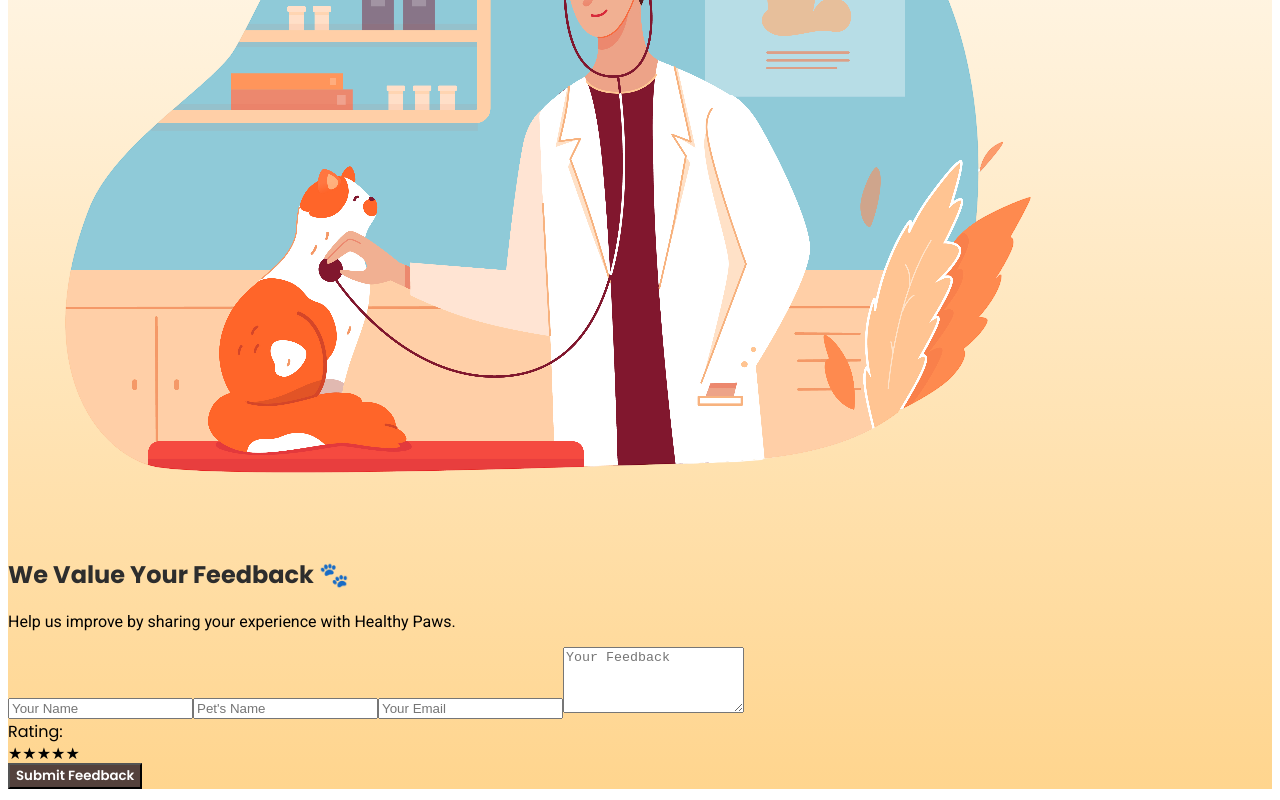
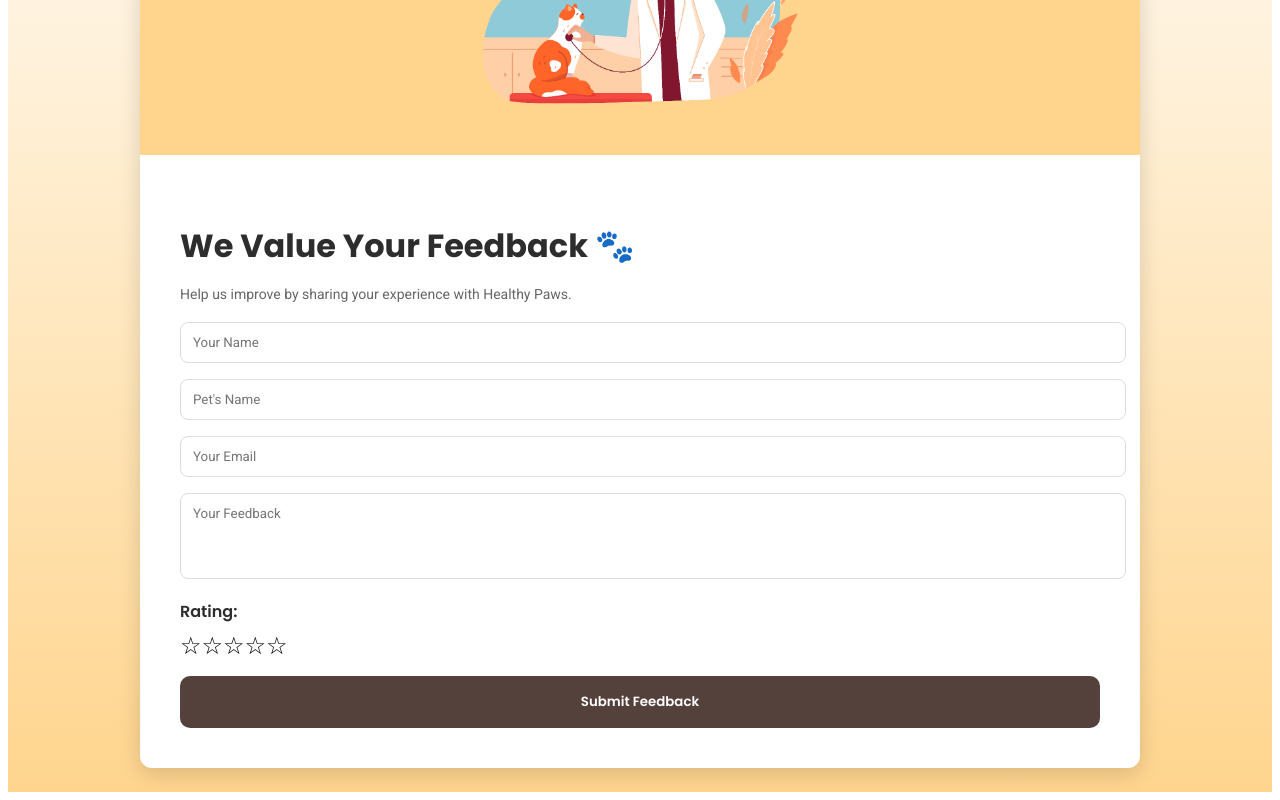
Before and after one commit to sandaliz/healthy-paws-petcare, a React (Create React App) app in the folder frontend/: page /feedback in a window 1280 px wide. Shown: the part 306-1106 px from the top of the page. Built offline with nearby package versions, Linux system fonts and the light colour scheme; what chartjs-plugin-datalabels would draw is missing.

Commit message:
remove emoji

```diff
--- a/frontend/src/Components/StarRating.js
+++ b/frontend/src/Components/StarRating.js
@@ -1,17 +1,17 @@
+// src/Components/StarRating.js
 import React from "react";
 
-const StarRating = ({ rating, setRating, readOnly = false }) => {
+const StarRating = ({ rating, setRating, disabled }) => {
   return (
-    <div className="flex space-x-1">
+    <div className="star-rating">
       {[1, 2, 3, 4, 5].map((star) => (
         <span
           key={star}
-          onClick={!readOnly ? () => setRating(star) : undefined}
-          className={`cursor-pointer text-3xl transition-colors ${
-            star <= rating ? "text-yellow-500" : "text-gray-300"
-          }`}
+          className={`star ${star <= rating ? "filled" : ""} ${disabled ? "disabled" : ""}`}
+          onClick={() => !disabled && setRating(star)}
+          style={{ cursor: disabled ? "not-allowed" : "pointer", fontSize: "24px" }}
         >
-          ★
+          {star <= rating ? "★" : "☆"}
         </span>
       ))}
     </div>
--- /dev/null
+++ b/frontend/src/pages/Feed_Backs/FeedbackForm.css
@@ -0,0 +1,147 @@
+/* ================================
+   FEEDBACK FORM PAGE
+================================= */
+.feedback-page {
+  min-height: 100vh;
+  display: flex;
+  flex-direction: column;
+  background: linear-gradient(180deg, #ffffff 0%, #ffd58e 100%);
+  font-family: "Roboto", sans-serif;
+}
+
+/* ================================
+   CONTAINER
+================================= */
+.feedback-container {
+  flex: 1;
+  display: flex;
+  align-items: center;
+  justify-content: center;
+  padding: 1.5rem;
+  margin-top: 5rem;
+}
+
+.feedback-card {
+  background: #ffffff;
+  border-radius: 12px;
+  display: flex;
+  flex-direction: column;
+  max-width: 1000px;
+  width: 100%;
+  box-shadow: 0 6px 22px rgba(0, 0, 0, 0.15);
+  overflow: hidden;
+}
+
+.feedback-card-left {
+  flex: 1;
+  background: #ffd58e;
+  display: flex;
+  align-items: center;
+  justify-content: center;
+  padding: 2rem;
+}
+
+.feedback-card-left img {
+  max-width: 22rem;
+  height: auto;
+  object-fit: contain;
+}
+
+.feedback-card-right {
+  flex: 1;
+  padding: 2.5rem;
+}
+
+/* ================================
+   TITLE & DESC
+================================= */
+.feedback-title {
+  font-size: 2rem;
+  font-weight: 700;
+  margin-bottom: 1rem;
+  font-family: "Poppins", sans-serif;
+  color: #2d2d2d;
+}
+
+.feedback-subtitle {
+  margin-bottom: 1.5rem;
+  color: #666666;
+  font-size: 1rem;
+}
+
+/* ================================
+   FORM FIELDS
+================================= */
+.feedback-form input,
+.feedback-form textarea {
+  width: 100%;
+  border: 1px solid #ddd;
+  padding: 0.75rem;
+  margin-bottom: 1rem;
+  border-radius: 8px;
+  font-family: "Roboto", sans-serif;
+  transition: border-color 0.2s, box-shadow 0.2s;
+}
+
+.feedback-form input:focus,
+.feedback-form textarea:focus {
+  outline: none;
+  border-color: #ffd58e;
+  box-shadow: 0 0 0 3px rgba(255, 213, 142, 0.4);
+}
+
+.feedback-form textarea {
+  resize: none;
+}
+
+/* ================================
+   RATING
+================================= */
+.feedback-rating-label {
+  font-weight: 600;
+  font-family: "Poppins", sans-serif;
+  margin-bottom: 0.5rem;
+  display: block;
+  color: #2d2d2d;
+}
+
+/* ================================
+   SUBMIT BUTTON
+================================= */
+.feedback-btn {
+  width: 100%;
+  padding: 1rem;
+  margin-top: 1rem;
+  border-radius: 10px;
+  background-color: #54413c;
+  color: #ffffff;
+  font-weight: 600;
+  font-family: "Poppins", sans-serif;
+  text-align: center;
+  transition: all 0.3s;
+  cursor: pointer;
+  border: none;
+}
+
+.feedback-btn:disabled {
+  opacity: 0.6;
+  cursor: not-allowed;
+}
+
+.feedback-btn:hover:not(:disabled) {
+  background-color: #ffd58e;
+  color: #54413c;
+}
+
+/* ================================
+   RESPONSIVE
+================================= */
+@media (max-width: 768px) {
+  .feedback-card {
+    flex-direction: column;
+  }
+
+  .feedback-card-left {
+    padding: 1rem;
+  }
+}
--- a/frontend/src/pages/Feed_Backs/FeedbackForm.js
+++ b/frontend/src/pages/Feed_Backs/FeedbackForm.js
@@ -1,4 +1,4 @@
-// src/pages/FeedbackForm.js (improved error handling)
+// src/pages/FeedbackForm.js
 import React, { useState } from "react";
 import { useNavigate } from "react-router-dom";
 import axios from "axios";
@@ -7,6 +7,7 @@ import "react-toastify/dist/ReactToastify.css";
 import StarRating from "../../Components/StarRating";
 import assets from "../../assets/assets";
 import DashboardNavbar from "../../Components/Navbar";
+import "./FeedbackForm.css"; // ✅ Import custom CSS
 
 const FeedbackForm = () => {
   const navigate = useNavigate();
@@ -34,10 +35,9 @@ const FeedbackForm = () => {
     setIsSubmitting(true);
 
     try {
-      // ✅ Ensure rating is number before sending
       const payload = {
         ...formData,
-        rating: Number(formData.rating)
+        rating: Number(formData.rating),
       };
 
       const res = await axios.post("http://localhost:5000/api/feedback", payload);
@@ -68,40 +68,29 @@ const FeedbackForm = () => {
   };
 
   return (
-    <div
-      className="min-h-screen flex flex-col"
-      style={{
-        background: "linear-gradient(180deg, #FFFFFF 0%, #FFD58E 100%)",
-        fontFamily: "Roboto, sans-serif",
-      }}
-    >
+    <div className="feedback-page">
       <DashboardNavbar />
       <ToastContainer position="top-center" autoClose={3000} />
 
-      <div className="flex flex-1 items-center justify-center px-6 mt-20">
-        <div className="bg-white shadow-2xl rounded-lg flex flex-col md:flex-row max-w-5xl w-full overflow-hidden">
-          <div className="md:w-1/2 flex items-center justify-center bg-[#FFD58E] p-8">
+      <div className="feedback-container">
+        <div className="feedback-card">
+          {/* LEFT SECTION */}
+          <div className="feedback-card-left">
             <img
               src={assets.feedbacks}
               alt="Feedback Illustration"
-              className="w-80 h-auto object-contain"
             />
           </div>
 
-          <div className="md:w-1/2 p-10">
-            <h2
-              className="text-3xl font-bold mb-4"
-              style={{ fontFamily: "Poppins, sans-serif", color: "#2D2D2D" }}
-            >
-              We Value Your Feedback 🐾
-            </h2>
-            <p className="mb-6 text-gray-600">
+          {/* RIGHT SECTION */}
+          <div className="feedback-card-right">
+            <h2 className="feedback-title">We Value Your Feedback 🐾</h2>
+            <p className="feedback-subtitle">
               Help us improve by sharing your experience with Healthy Paws.
             </p>
 
-            <form onSubmit={handleSubmit} className="space-y-4">
+            <form onSubmit={handleSubmit} className="feedback-form">
               <input
-                className="w-full border p-3 rounded focus:ring-2 focus:ring-[#FFD58E] focus:outline-none"
                 name="petOwnerName"
                 placeholder="Your Name"
                 value={formData.petOwnerName}
@@ -110,7 +99,6 @@ const FeedbackForm = () => {
                 disabled={isSubmitting}
               />
               <input
-                className="w-full border p-3 rounded focus:ring-2 focus:ring-[#FFD58E] focus:outline-none"
                 name="petName"
                 placeholder="Pet's Name"
                 value={formData.petName}
@@ -119,7 +107,6 @@ const FeedbackForm = () => {
                 disabled={isSubmitting}
               />
               <input
-                className="w-full border p-3 rounded focus:ring-2 focus:ring-[#FFD58E] focus:outline-none"
                 type="email"
                 name="email"
                 placeholder="Your Email"
@@ -129,7 +116,6 @@ const FeedbackForm = () => {
                 disabled={isSubmitting}
               />
               <textarea
-                className="w-full border p-3 rounded focus:ring-2 focus:ring-[#FFD58E] focus:outline-none"
                 name="message"
                 placeholder="Your Feedback"
                 value={formData.message}
@@ -140,12 +126,7 @@ const FeedbackForm = () => {
               />
 
               <div>
-                <label
-                  className="block mb-2 font-semibold"
-                  style={{ fontFamily: "Poppins, sans-serif" }}
-                >
-                  Rating:
-                </label>
+                <label className="feedback-rating-label">Rating:</label>
                 <StarRating
                   rating={formData.rating}
                   setRating={(r) => setFormData({ ...formData, rating: r })}
@@ -156,25 +137,7 @@ const FeedbackForm = () => {
               <button
                 type="submit"
                 disabled={isSubmitting}
-                className="w-full py-3 rounded-lg transition-all disabled:opacity-50 disabled:cursor-not-allowed"
-                style={{
-                  backgroundColor: "#54413C",
-                  color: "#FFFFFF",
-                  fontFamily: "Poppins, sans-serif",
-                  fontWeight: 600,
-                }}
-                onMouseOver={(e) => {
-                  if (!isSubmitting) {
-                    e.currentTarget.style.backgroundColor = "#FFD58E";
-                    e.currentTarget.style.color = "#54413C";
-                  }
-                }}
-                onMouseOut={(e) => {
-                  if (!isSubmitting) {
-                    e.currentTarget.style.backgroundColor = "#54413C";
-                    e.currentTarget.style.color = "#FFFFFF";
-                  }
-                }}
+                className="feedback-btn"
               >
                 {isSubmitting ? "Submitting..." : "Submit Feedback"}
               </button>
```
Also changed, not shown: frontend/src/styles/feedback.css (deleted, +0 -164 lines).
